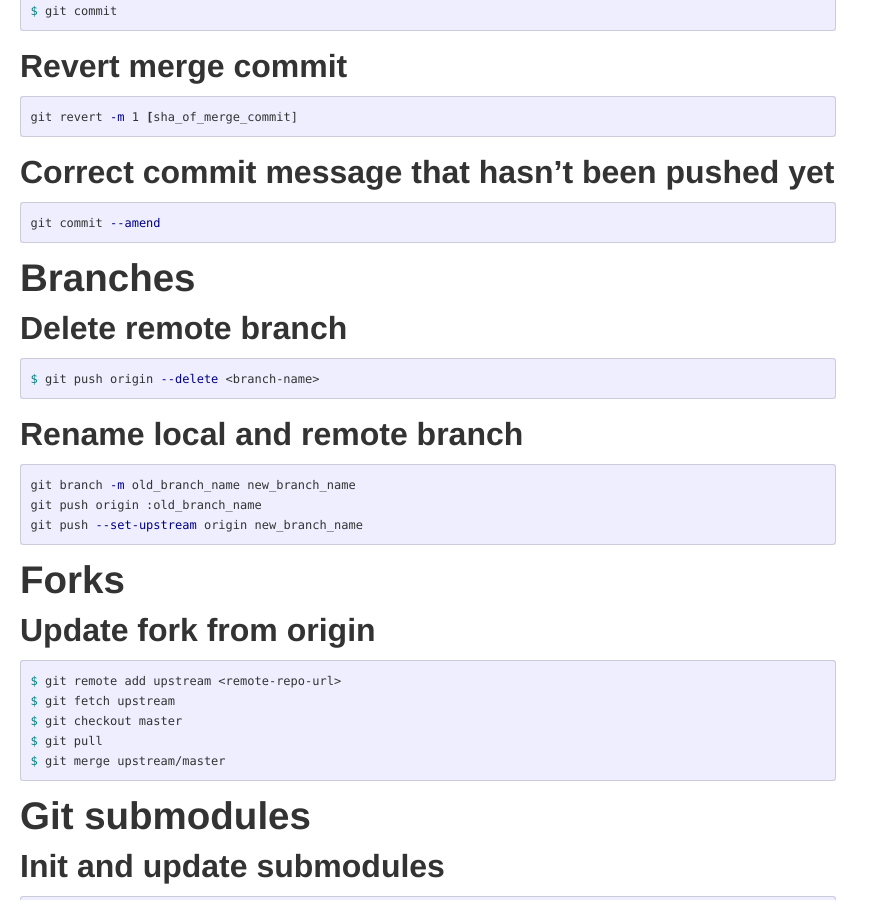
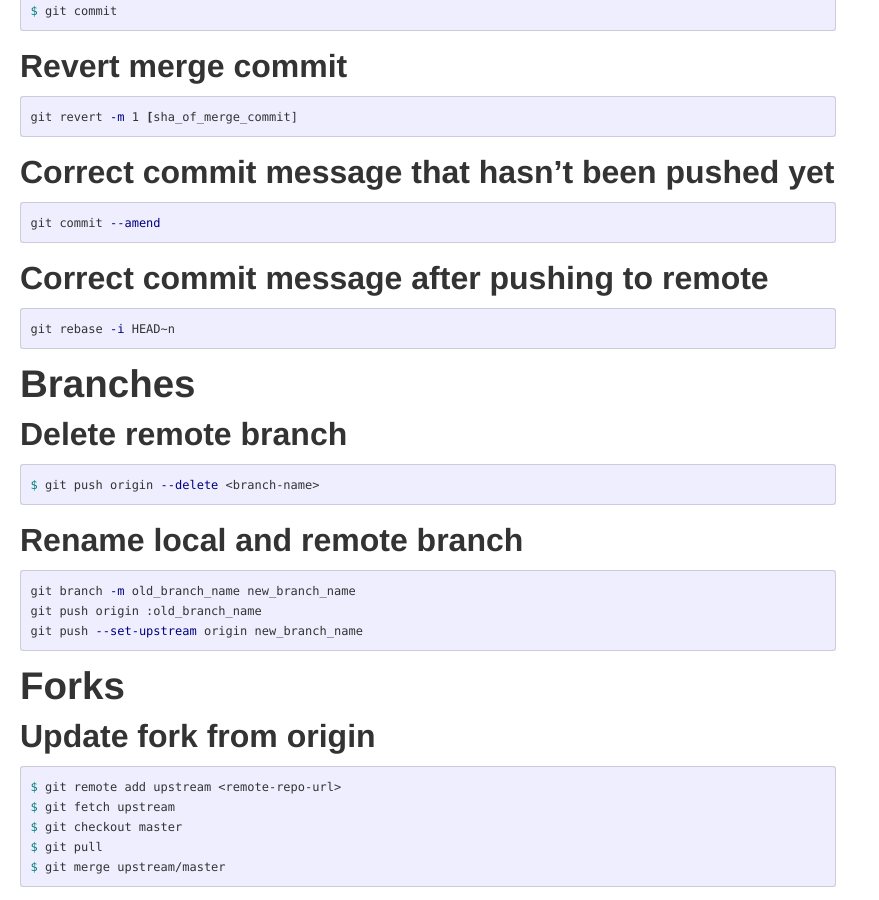
Before and after one commit to anuragkapur/anuragkapur.github.io, a Jekyll site: the page built from blog/cheat-sheets/_posts/2017-01-27-git-cheat-sheet.md, in a window 1280 px wide and 900 px high, scrolled down 304 px. Shown: the whole window, without its empty margins (0-879 px from the left). Built offline with Jekyll 4.4.1, drawn with Linux system fonts in a browser that asks for light colours; comment, search, counter and statistics services are not loaded.

Commit message:
add command to correct commit messages after pushing using rebase

````diff
--- a/blog/cheat-sheets/_posts/2017-01-27-git-cheat-sheet.md
+++ b/blog/cheat-sheets/_posts/2017-01-27-git-cheat-sheet.md
@@ -22,6 +22,11 @@ git revert -m 1 [sha_of_merge_commit]
 ## Correct commit message that hasn't been pushed yet
 ```shell
 git commit --amend
+```
+
+## Correct commit message after pushing to remote
+```shell
+git rebase -i HEAD~n
 ```
 
 # Branches
````
